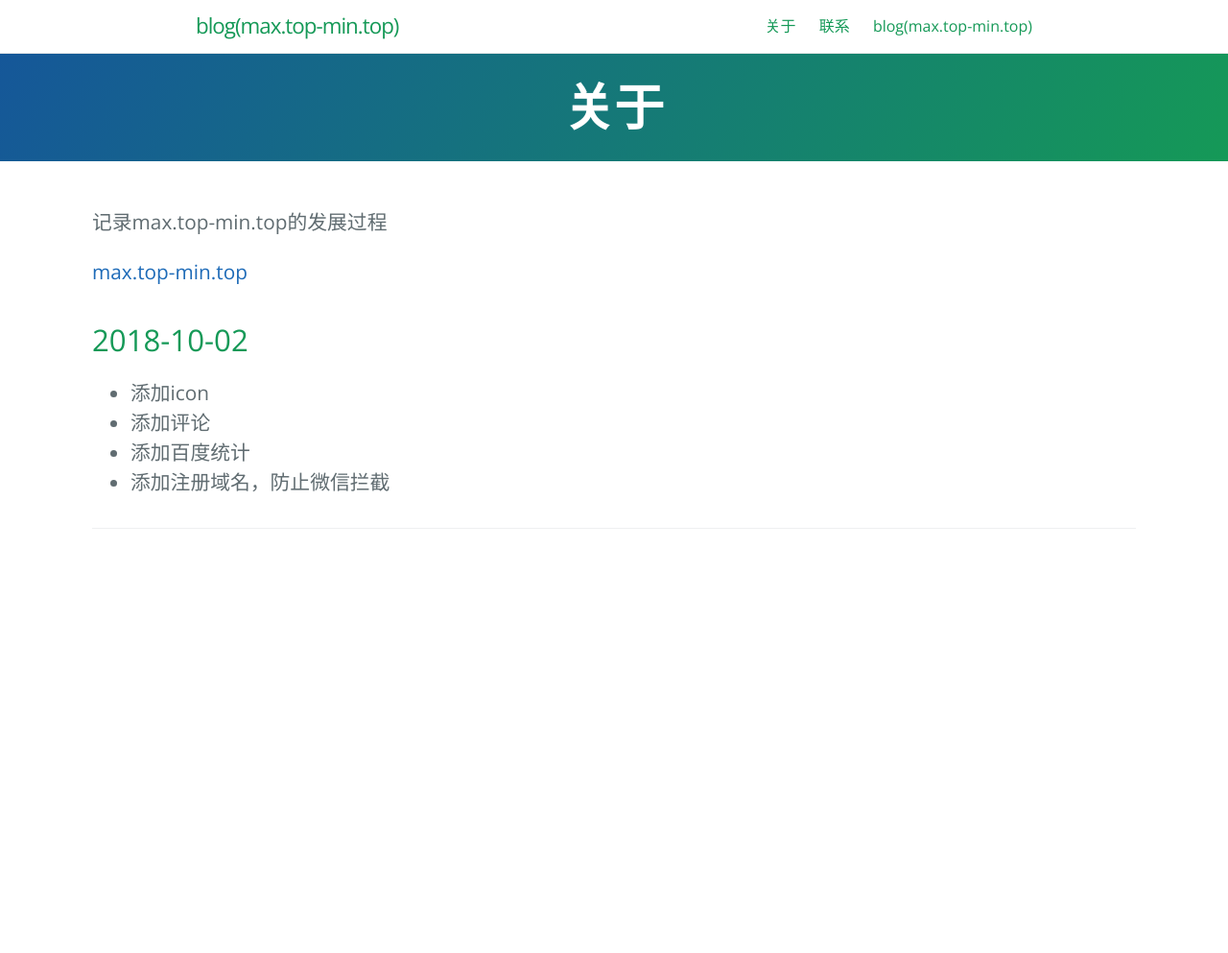
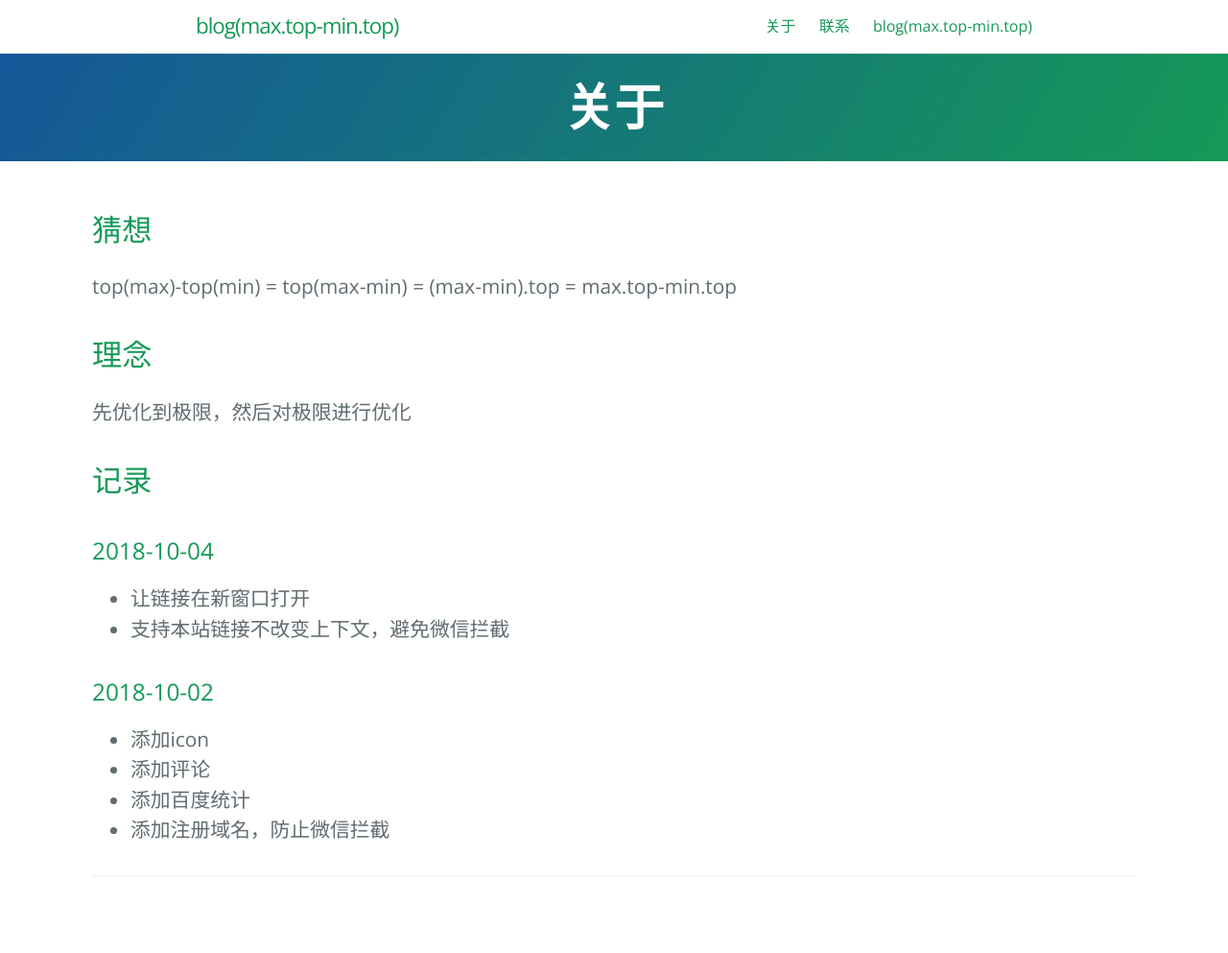
Before and after one commit to shangqianliu/jekyll.321zou.com, a Jekyll site: the page built from about.md, in a window 1280 px wide. Shown: the whole page at 96% size. Built offline with Jekyll 4.4.1, drawn with Linux system fonts in a browser that asks for light colours; comment, search, counter and statistics services are not loaded; before the commit the page ends 900 px from its top, so only the background shows below that.

Commit message:
完善【关于】

```diff
--- a/about.md
+++ b/about.md
@@ -5,12 +5,19 @@ tagline: 关于网站介绍
 permalink: /about.html
 ---
 
-记录max.top-min.top的发展过程
+## 猜想
+top(max)-top(min) = top(max-min) = (max-min).top = max.top-min.top
 
-[max.top-min.top](https://max.top-min.top)
+## 理念
+先优化到极限，然后对极限进行优化
 
-2018-10-02
--
+## 记录
+
+### 2018-10-04
+- 让链接在新窗口打开
+- 支持本站链接不改变上下文，避免微信拦截
+
+### 2018-10-02
 - 添加icon
 - 添加评论
 - 添加百度统计
```
